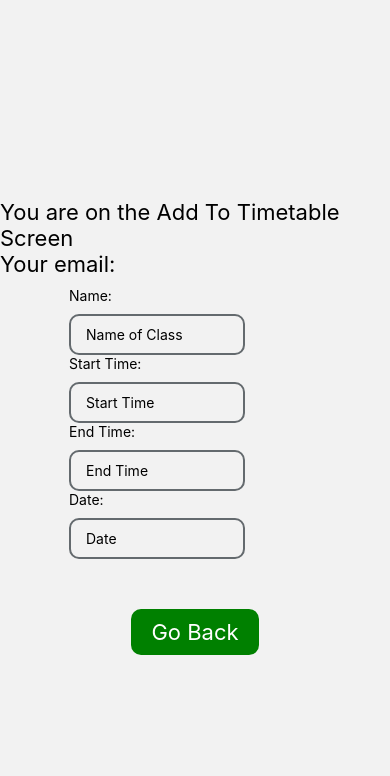
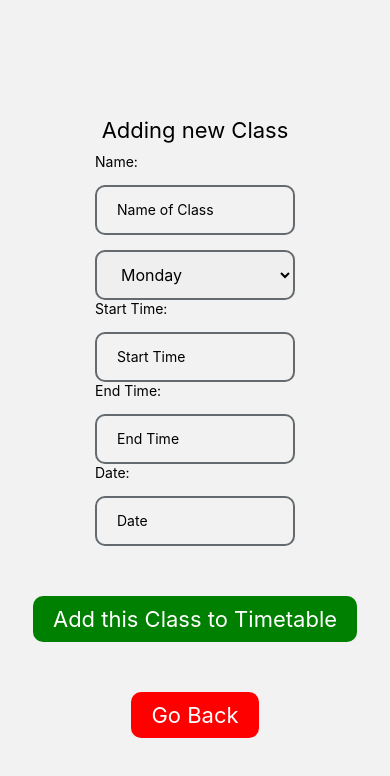
Before and after one commit to Oskar-Ciebien/Timetable_Application, a React Native app: screen /AddTimetable in a window 390 px wide. Shown: the top 776 px of the page. Built offline with nearby package versions, Linux system fonts and the light colour scheme; no server answers.

Commit message:
Added Day Picker and Submit Button to AddTimetableScreen

```diff
--- a/screens/AddTimetableScreen.js
+++ b/screens/AddTimetableScreen.js
@@ -5,6 +5,7 @@ import {
   TouchableOpacity,
   KeyboardAvoidingView,
   TextInput,
+  Picker,
 } from "react-native";
 import React, { useState } from "react";
 
@@ -22,6 +23,13 @@ const AddTimetableScreen = () => {
   const [startTime, setStartTime] = useState("");
   const [endTime, setEndTime] = useState("");
   const [date, setDate] = useState("");
+  const [day, setDay] = useState("");
+
+  // Back to Home Tabs
+  const submitClass = () => {
+    console.log("Pressed Go Timetable Tabs");
+    navigation.navigate("HomeTabs", { screen: "Timetable" });
+  };
 
   // Back to Home Tabs
   const goTimetable = () => {
@@ -32,8 +40,8 @@ const AddTimetableScreen = () => {
   return (
     <KeyboardAvoidingView style={styles.container}>
       <View style={styles.textContainer}>
-        <Text style={styles.text}>You are on the Add To Timetable Screen</Text>
-        <Text style={styles.text}>Your email: {auth.currentUser?.email}</Text>
+        <Text style={styles.text}>Adding new Class</Text>
+        {/* <Text style={styles.text}>Your email: {auth.currentUser?.email}</Text> */}
       </View>
 
       <View style={styles.textContainer}>
@@ -44,6 +52,21 @@ const AddTimetableScreen = () => {
           onChangeText={(text) => setName(text)}
           style={styles.input}
         />
+
+        <Picker
+          selectedValue={day}
+          style={styles.input}
+          onValueChange={(itemValue, itemIndex) => setDay(itemValue)}
+        >
+          <Picker.Item label="Monday" value="monday" />
+          <Picker.Item label="Tuesday" value="tuesday" />
+          <Picker.Item label="Wednesday" value="wednesday" />
+          <Picker.Item label="Thursday" value="thursday" />
+          <Picker.Item label="Friday" value="friday" />
+          <Picker.Item label="Saturday" value="saturday" />
+          <Picker.Item label="Sunday" value="sunday" />
+        </Picker>
+
         <Text>Start Time:</Text>
         <TextInput
           placeholder="Start Time"
@@ -66,6 +89,14 @@ const AddTimetableScreen = () => {
           style={styles.input}
         />
       </View>
+
+      <TouchableOpacity onPress={submitClass} style={styles.submitButton}>
+        <View>
+          <Text style={styles.submitButtonText}>
+            Add this Class to Timetable
+          </Text>
+        </View>
+      </TouchableOpacity>
 
       <TouchableOpacity onPress={goTimetable} style={styles.timetableButton}>
         <View>
@@ -91,10 +122,22 @@ const styles = StyleSheet.create({
     color: "black",
     fontSize: 22,
   },
+  submitButton: {
+    marginTop: 50,
+    fontSize: 22,
+    backgroundColor: "green",
+    paddingVertical: 10,
+    paddingHorizontal: 20,
+    borderRadius: 10,
+  },
+  submitButtonText: {
+    color: "white",
+    fontSize: 22,
+  },
   timetableButton: {
     marginTop: 50,
     fontSize: 22,
-    backgroundColor: "green",
+    backgroundColor: "red",
     paddingVertical: 10,
     paddingHorizontal: 20,
     borderRadius: 10,
@@ -122,10 +165,11 @@ const styles = StyleSheet.create({
     marginTop: 50,
   },
   input: {
-    width: "70%",
-    paddingHorizontal: 15,
-    paddingVertical: 10,
-    marginTop: 10,
+    width: 200,
+    height: 50,
+    paddingHorizontal: 20,
+    paddingVertical: 0,
+    marginTop: 15,
     borderRadius: 10,
     borderWidth: 2,
     borderColor: "#646a6e",
```
